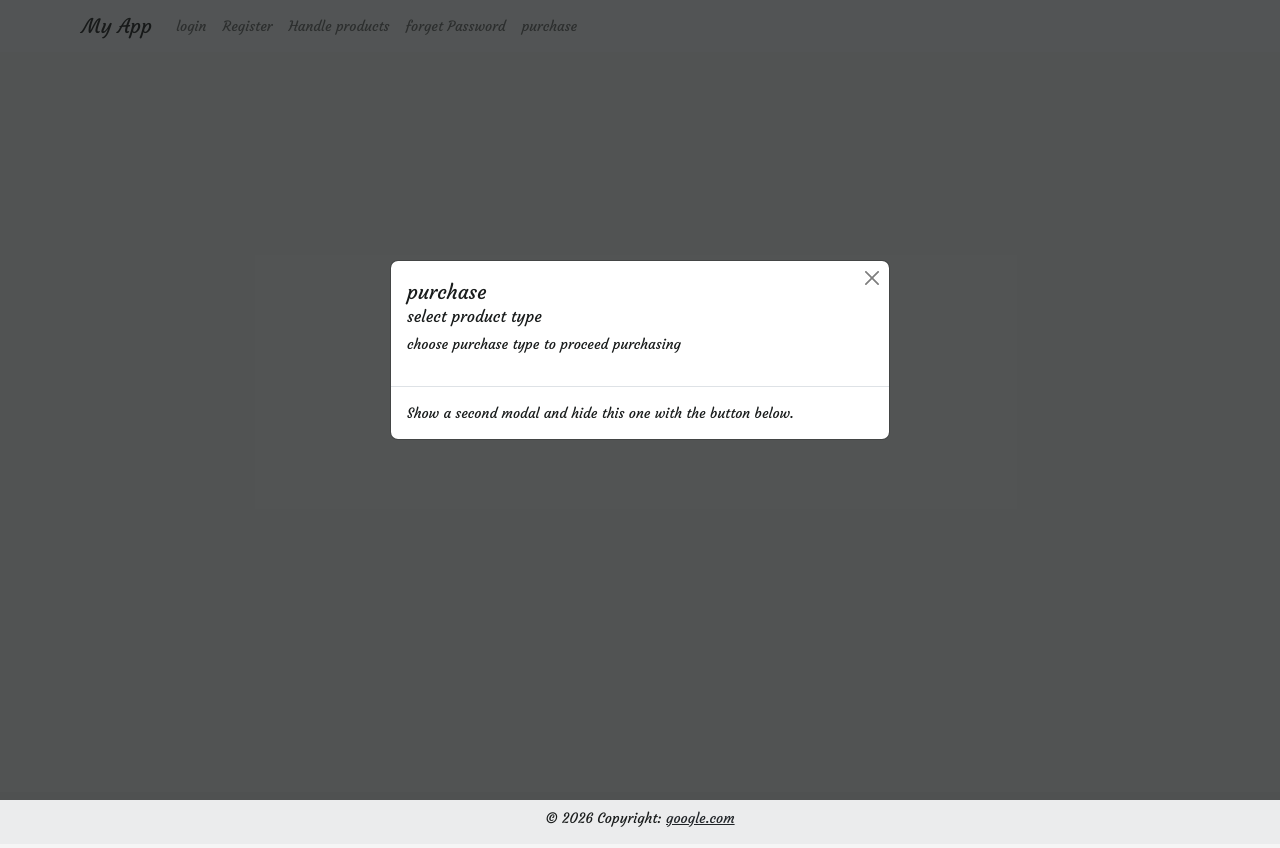
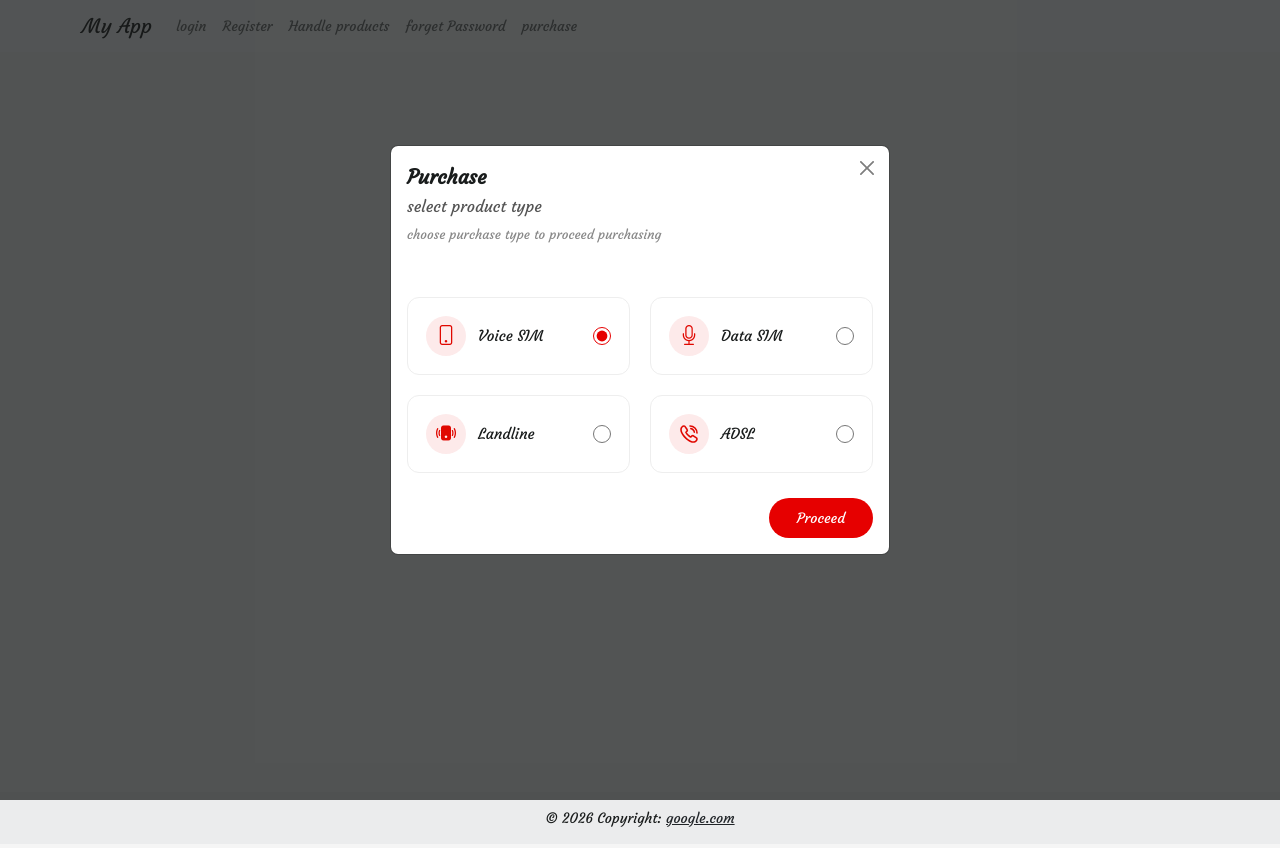
Before and after one commit to hebataha/my-angular-app, an Angular app: page /productPopup in a window 1280 px wide. Built offline with nearby package versions, Linux system fonts and the light colour scheme.

Commit message:
enhance popup UI

```diff
--- a/src/app/forms/components/login/login.html
+++ b/src/app/forms/components/login/login.html
@@ -1,4 +1,5 @@
 <h3 class="mb-4 text-capitalize">please login</h3>
+
 <form [formGroup]="form" (ngSubmit)="onSubmit()" >
     <div class="mb-3">
       <label for="exampleFormControlInput1" class="form-label">Email address</label>
--- a/src/app/shared/popup/product-popup/product-popup.html
+++ b/src/app/shared/popup/product-popup/product-popup.html
@@ -8,7 +8,53 @@
         <button type="button" class="btn-close" data-bs-dismiss="modal" aria-label="Close" (click)="close()"></button>
       </div>
       <div class="modal-body">
-        Show a second modal and hide this one with the button below.
+<div class="product-options">
+
+  <label class="product-card">
+    <div class="left">
+      <div class="icon">
+         <i class="bi bi-phone"></i>
+      </div>
+      <span>Voice SIM</span>
+    </div>
+    <input type="radio" name="product" checked />
+  </label>
+
+  <label class="product-card">
+    <div class="left">
+      <div class="icon">
+      <i class="bi bi-mic"></i>
+      </div>
+      <span>Data SIM</span>
+    </div>
+    <input type="radio" name="product" />
+  </label>
+
+  <label class="product-card">
+    <div class="left">
+      <div class="icon">
+<i class="bi bi-phone-vibrate-fill"></i>
+</div>
+      <span>Landline</span>
+    </div>
+    <input type="radio" name="product" />
+  </label>
+
+  <label class="product-card">
+    <div class="left">
+      <div class="icon">
+        <img src="/icons/adsl.svg" />
+      </div>
+      <span>ADSL</span>
+    </div>
+    <input type="radio" name="product" />
+  </label>
+
+</div>
+
+<div class="modal-footer-custom">
+  <button class="proceed-btn">Proceed</button>
+</div>
       </div>
 
     </div>
--- a/src/app/shared/popup/product-popup/product-popup.scss
+++ b/src/app/shared/popup/product-popup/product-popup.scss
@@ -6,6 +6,98 @@
 
 .btn-close {
   position: absolute;
-  inset-inline-end: 10px;
-  top: 10px;
+  inset-inline-end: 15px;
+  top: 15px;
 }
+
+
+.product-options{
+  display:grid;
+  grid-template-columns:1fr 1fr;
+  gap:20px;
+  margin-top:20px;
+}
+
+.product-card{
+  display:flex;
+  justify-content:space-between;
+  align-items:center;
+  border:1px solid #eee;
+  border-radius:12px;
+  padding:18px;
+  cursor:pointer;
+  transition:0.3s;
+  background:#fff;
+}
+
+.product-card:hover{
+  border-color:#e60000;
+}
+
+.product-card .left{
+  display:flex;
+  align-items:center;
+  gap:12px;
+}
+
+.product-card .icon{
+  width:40px;
+  height:40px;
+  background:#fdeaea;
+  border-radius:50%;
+  display:flex;
+  align-items:center;
+  justify-content:center;
+}
+
+.product-card span{
+  font-weight:500;
+  font-size:15px;
+}
+
+.product-card input[type="radio"]{
+  width:18px;
+  height:18px;
+  accent-color:#e60000;
+  cursor:pointer;
+}
+
+.modal-footer-custom{
+  display:flex;
+  justify-content:flex-end;
+  margin-top:25px;
+}
+
+.proceed-btn{
+  background:#e60000;
+  color:white;
+  border:none;
+  padding:10px 28px;
+  border-radius:25px;
+  font-weight:500;
+}
+
+.modal-header{
+  border-bottom:none;
+}
+
+.modal-header h5{
+  text-transform:capitalize;
+  font-weight:600;
+}
+
+.modal-header h6{
+  color:#555;
+  margin-top:5px;
+}
+
+.modal-header p{
+  color:#888;
+  font-size:13px;
+  margin:0;
+}
+
+i {
+  color: #E00800;
+  font-size: 20px;
+}
```
Also changed, not shown: public/icons/adsl.svg (added).
